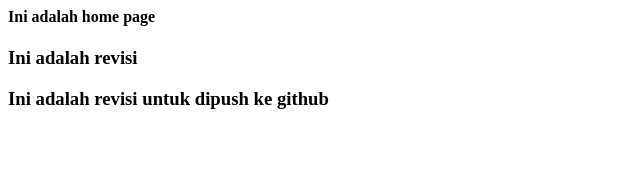
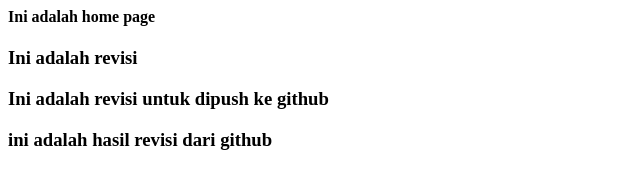
Before and after one commit to idhamkhalif/MyProject-1, a plain HTML site: page index.html in a window 1280 px wide. Shown: the whole page, without its empty margins (0-640 px from the left). Drawn offline with Linux system fonts and the light colour scheme.

Commit message:
Revisi dari github untuk dipull

```diff
--- a/index.html
+++ b/index.html
@@ -7,5 +7,6 @@
         <h4>Ini adalah home page</h4>
         <h3>Ini adalah revisi</h3>
         <h3>Ini adalah revisi untuk dipush ke github</h3>
+        <h3>ini adalah hasil revisi dari github</h3>
     </body>
 </html>
```
